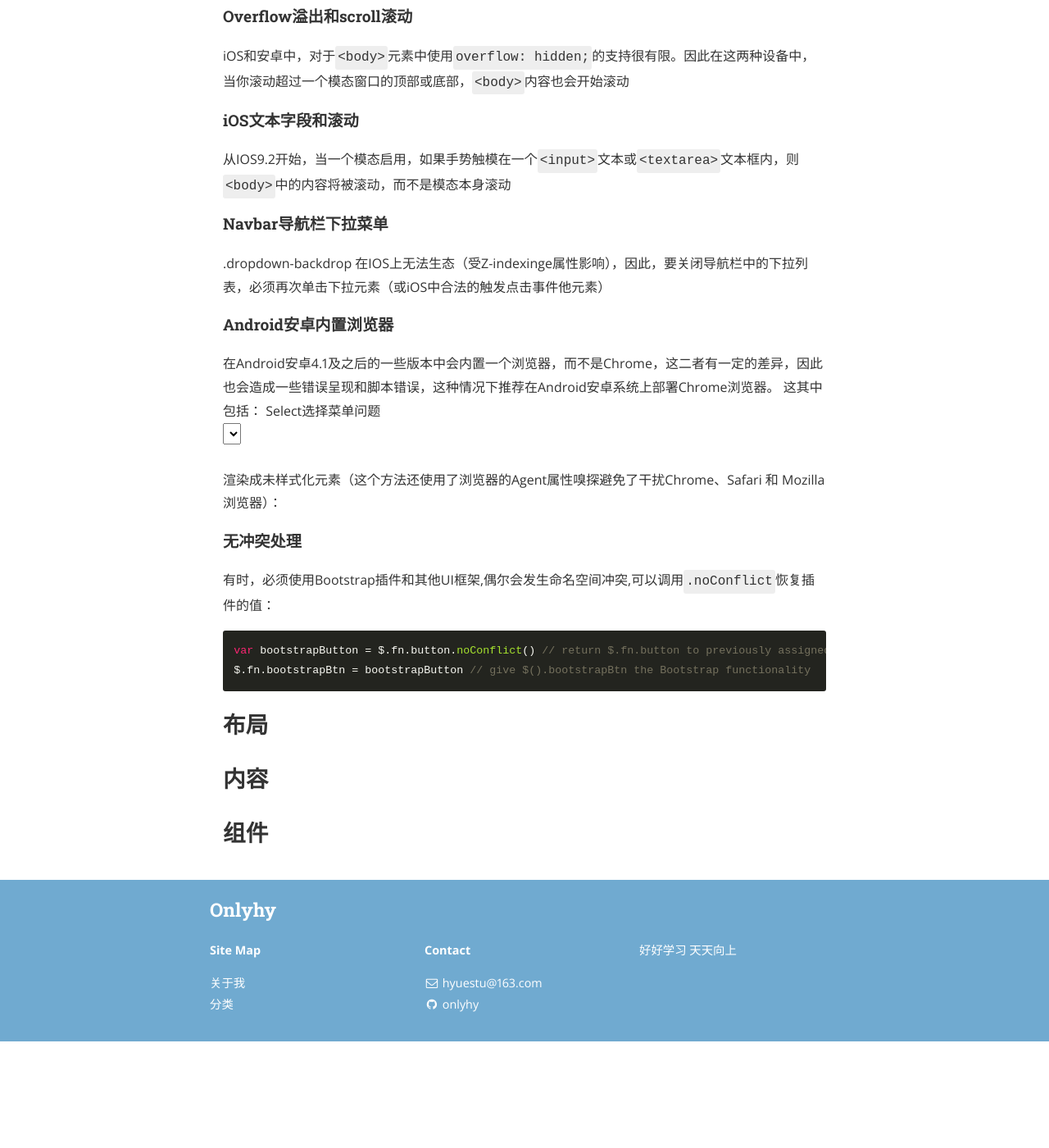
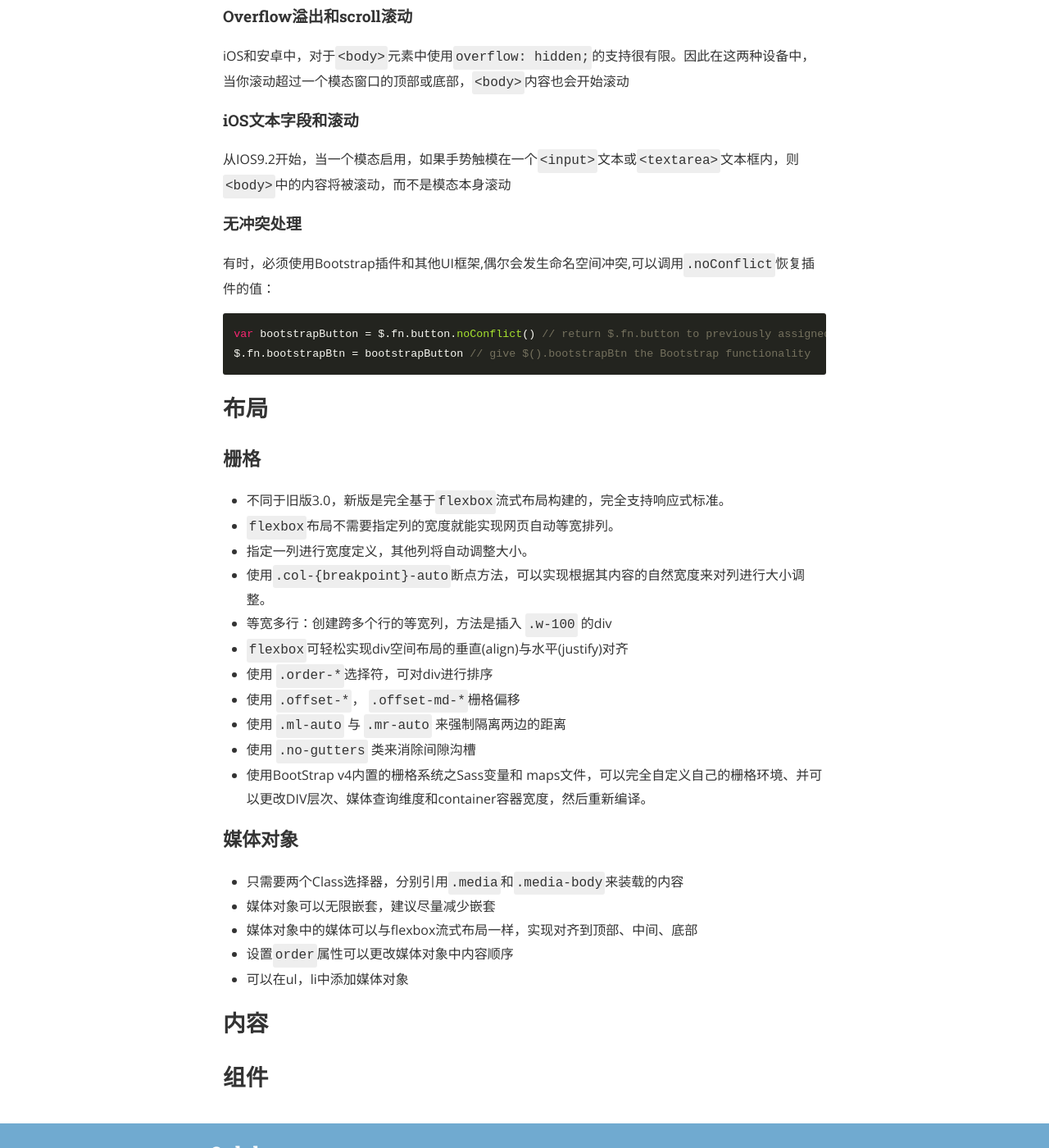
Before and after one commit to onlyhy/onlyhy.github.io, a Jekyll site: the page built from _posts/2018-05-16-Bootstrap4.markdown, in a window 1280 px wide and 1400 px high, scrolled down 825 px. Shown: the whole window at 82% size. Built offline with Jekyll 4.4.1, drawn with Linux system fonts in a browser that asks for light colours; nearby versions of some CDN libraries; before the commit the page ends 2095 px from its top, so only the background shows below that.

Commit message:
about bootstrap4

```diff
--- a/_posts/2018-05-16-Bootstrap4.markdown
+++ b/_posts/2018-05-16-Bootstrap4.markdown
@@ -24,30 +24,15 @@ author: onlyhy
 ### 移动设备的模态框和下拉组件
 
 #### Overflow溢出和scroll滚动
+
 iOS和安卓中，对于`<body>`元素中使用`overflow: hidden;`的支持很有限。因此在这两种设备中，当你滚动超过一个模态窗口的顶部或底部，`<body>`内容也会开始滚动
 
 #### iOS文本字段和滚动
+
 从IOS9.2开始，当一个模态启用，如果手势触模在一个`<input>`文本或`<textarea>`文本框内，则`<body>`中的内容将被滚动，而不是模态本身滚动
 
-#### Navbar导航栏下拉菜单
-.dropdown-backdrop 在IOS上无法生态（受Z-indexinge属性影响），因此，要关闭导航栏中的下拉列表，必须再次单击下拉元素（或iOS中合法的触发点击事件他元素）
+#### 无冲突处理
 
-#### Android安卓内置浏览器
-在Android安卓4.1及之后的一些版本中会内置一个浏览器，而不是Chrome，这二者有一定的差异，因此也会造成一些错误呈现和脚本错误，这种情况下推荐在Android安卓系统上部署Chrome浏览器。
-这其中包括：
-Select选择菜单问题
-<select>元素在安卓内置浏览器（不是Chrome）中，如果其元素内存在border-radius 和(或） border,网页上不会显示边缘属性（参阅this StackOverflow question问题描述）。
-推荐用户使用下面的JS代码来移除内置浏览器的这个CSS冲突BUG，并将该<select>渲染成未样式化元素（这个方法还使用了浏览器的Agent属性嗅探避免了干扰Chrome、Safari 和 Mozilla 浏览器）：
-<script>
-$(function () {
-var nua = navigator.userAgent
-var isAndroid = (nua.indexOf('Mozilla/5.0') > -1 && nua.indexOf('Android ') > -1 && nua.indexOf('AppleWebKit') > -1 && nua.indexOf('Chrome') === -1)
-if (isAndroid) {
-$('select.form-control').removeClass('form-control').css('width', '100%')
-}})
-</script>
-
-#### 无冲突处理
 有时，必须使用Bootstrap插件和其他UI框架,偶尔会发生命名空间冲突,可以调用`.noConflict`恢复插件的值：
 
     var bootstrapButton = $.fn.button.noConflict() // return $.fn.button to previously assigned value
@@ -55,6 +40,30 @@ $('select.form-control').removeClass('form-control').css('width', '100%')
 
 ## 布局
 
+### 栅格
+
+* 不同于旧版3.0，新版是完全基于`flexbox`流式布局构建的，完全支持响应式标准。
+* `flexbox`布局不需要指定列的宽度就能实现网页自动等宽排列。
+* 指定一列进行宽度定义，其他列将自动调整大小。
+* 使用`.col-{breakpoint}-auto`断点方法，可以实现根据其内容的自然宽度来对列进行大小调整。
+* 等宽多行：创建跨多个行的等宽列，方法是插入 `.w-100` 的div
+* `flexbox`可轻松实现div空间布局的垂直(align)与水平(justify)对齐
+* 使用 `.order-* `选择符，可对div进行排序
+* 使用 `.offset-*`， `.offset-md-*`栅格偏移
+* 使用 `.ml-auto` 与 `.mr-auto` 来强制隔离两边的距离
+* 使用 `.no-gutters` 类来消除间隙沟槽
+* 使用BootStrap v4内置的栅格系统之Sass变量和 maps文件，可以完全自定义自己的栅格环境、并可以更改DIV层次、媒体查询维度和container容器宽度，然后重新编译。
+
+### 媒体对象
+
+* 只需要两个Class选择器，分别引用`.media`和`.media-body`来装载的内容
+* 媒体对象可以无限嵌套，建议尽量减少嵌套
+* 媒体对象中的媒体可以与flexbox流式布局一样，实现对齐到顶部、中间、底部
+* 设置`order`属性可以更改媒体对象中内容顺序
+* 可以在ul，li中添加媒体对象
+
+
+
 
 ## 内容
 
```
